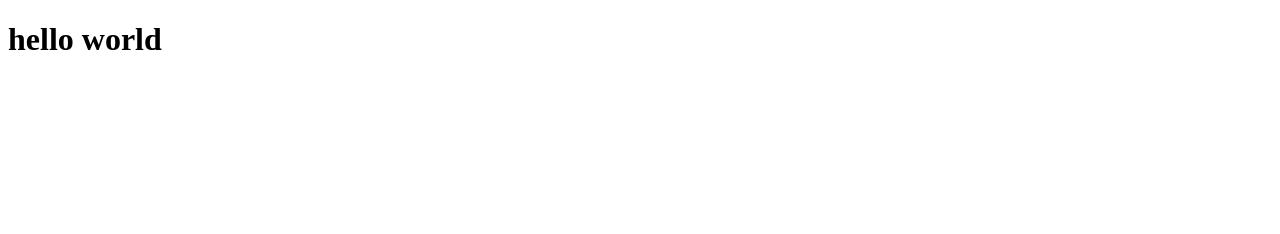
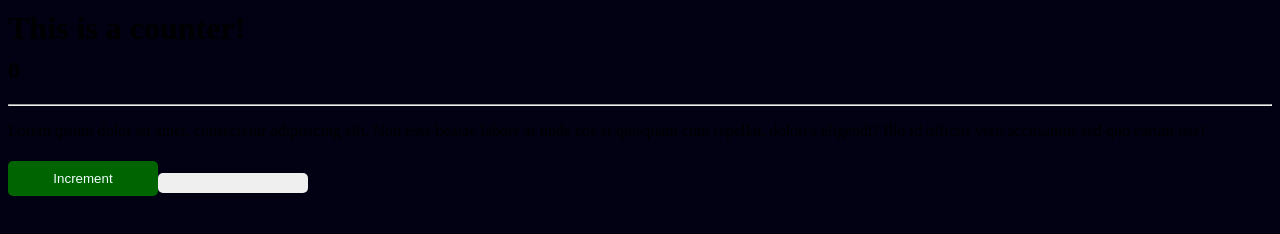
Before and after one commit to Hadji-Youcef/JS, a website: page index.html in a window 1280 px wide. Drawn offline with Linux system fonts and the light colour scheme.

Commit message:
modified:   .gitignore 	new file:   .vscode/settings.json 	new file:   index.css 	modified:   index.html 	modified:   index.js 	new file:   peakpx.jpg

```diff
--- /dev/null
+++ b/index.css
@@ -0,0 +1,25 @@
+body {
+  background-color: rgb(1, 1, 19);
+  font-family: "Times New Roman", Times, serif;
+}
+h1 {
+  margin-top: 10px;
+  margin-bottom: 10px;
+}
+h2 {
+  margin-top: 0;
+  margin-bottom: 20px;
+}
+button {
+  border: none;
+  padding-top: 10px;
+  padding-bottom: 10px;
+  color: azure;
+  width: 150px;
+  margin-top: 5px;
+  margin-bottom: 5px;
+  border-radius: 5px;
+}
+#inc-btn {
+  background: darkgreen;
+}
--- a/index.html
+++ b/index.html
@@ -1,12 +1,17 @@
 <!DOCTYPE html>
 <html lang="en">
 <head>
+    <link rel="stylesheet" href="index.css">
     <meta charset="UTF-8">
     <meta name="viewport" content="width=device-width, initial-scale=1.0">
-    <title>Document</title>
+    <title>Maktabati</title>
 </head>
 <body>
-    <h1>hello world</h1>
+    <h1>This is a counter!</h1>
+    <h2 id="count-el">0</h2>
+    <hr>
+    <p>Lorem ipsum dolor sit amet, consectetur adipisicing elit. Non esse beatae labore at unde eos et quisquam cum repellat, dolores eligendi? Illo id officiis vero accusamus sed quo earum iste!</p>
+    <button id = "inc-btn" onclick="inc()">Increment<button>
     <script src="index.js"></script>
     </script>
 </body>
--- a/index.js
+++ b/index.js
@@ -1,17 +1,6 @@
-let str = "Player";
-console.log(str);
-console.log(typeof str);
-
-// ? str=null;
-console.log(typeof str);
-
-str = 7;
-let Obj = {
-  str: str,
-  num: 123,
-  str2: "this is way easier than is should be no?",
-};
-console.log(Obj);
-
-let array = [7, 5, 6, 7, 5];
-console.log(array);
+let countEl = document.getElementById("count-el");
+let count = 0;
+function inc() {
+  count += 1;
+  countEl.innerText = count;
+}
```
Also changed, not shown: peakpx.jpg (added), 1 other file.
